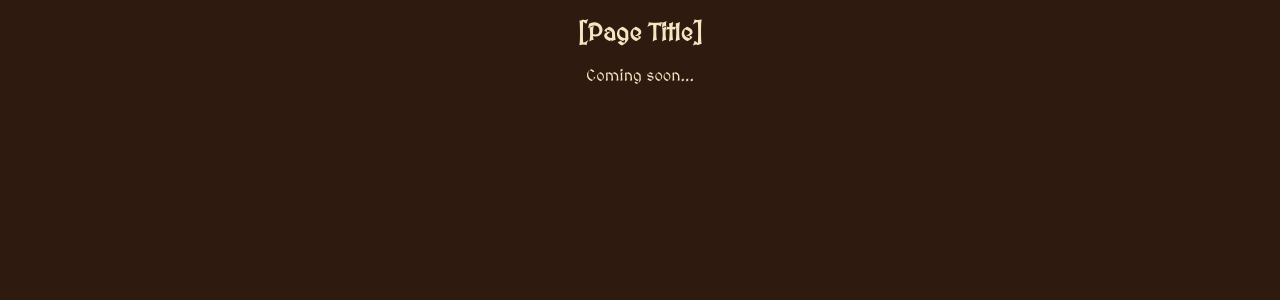
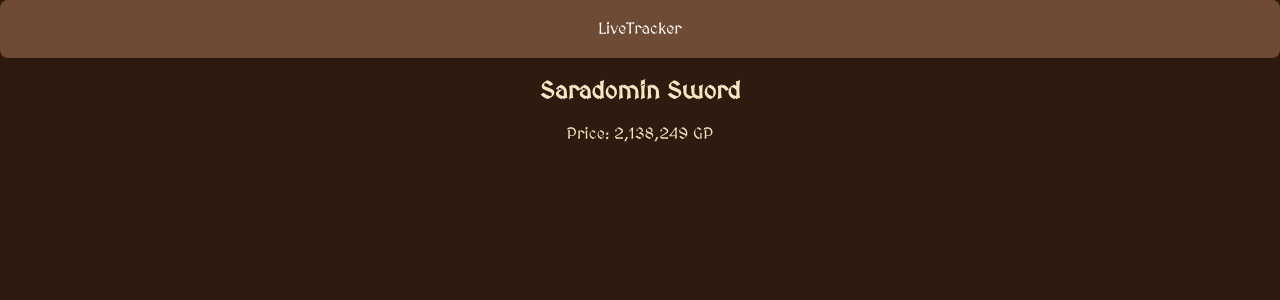
Before and after one commit to urmentrut/kasper-webbprojekt, a React (Vite) app in the folder frontend/: page /LiveTracker in a window 1280 px wide. Shown: the top 300 px of the page. Built offline with nearby package versions, Linux system fonts and the light colour scheme.

Commit message:
Livetracker. Under-page

```diff
--- a/frontend/src/pages/LiveTracker.jsx
+++ b/frontend/src/pages/LiveTracker.jsx
@@ -1,12 +1,50 @@
-import React from 'react';
+import { useState, useEffect } from "react";
 
-const LiveTracker = () => {
+// Mock data for sold items
+const items = [
+  { name: "Abyssal Whip", price: Math.floor(Math.random() * 5000000) + 1000000 },
+  { name: "Dragon Claws", price: Math.floor(Math.random() * 3000000) + 2000000 },
+  { name: "ZGS", price: Math.floor(Math.random() * 1000000) + 500000 },
+  { name: "Bandos Chestplate", price: Math.floor(Math.random() * 2000000) + 1500000 },
+  { name: "Saradomin Sword", price: Math.floor(Math.random() * 2000000) + 500000 },
+  { name: "Tome of Fire", price: Math.floor(Math.random() * 1500000) + 500000 }
+];
+
+export default function LiveTracker() {
+const [soldItems, setSoldItems] = useState([]);
+
+  // Function to simulate new items being sold
+const fetchSoldItems = () => {
+    const newItem = items[Math.floor(Math.random() * items.length)];
+    setSoldItems((prevItems) => [newItem, ...prevItems].slice(0, 10)); // Keep the last 10 items
+};
+
+  // Fetch new sold items every 3 seconds (for simulation)
+useEffect(() => {
+    const intervalId = setInterval(fetchSoldItems, 3000); // Update every 3 seconds
+    return () => clearInterval(intervalId); // Cleanup interval on component unmount
+}, []);
+
 return (
-    <div>
-    <h2>[Page Title]</h2>
-    <p>Coming soon...</p>
+    <div className="min-h-screen bg-[#272727] text-gold flex flex-col items-center p-6">
+      {/* LiveTracker Header */}
+    <div className="home-header mb-6">
+        LiveTracker
+    </div>
+
+      {/* Display sold items */}
+    {soldItems.length > 0 ? (
+        <div className="grid grid-cols-1 md:grid-cols-2 gap-4 w-full max-w-xl mt-6">
+        {soldItems.map((item, index) => (
+            <div key={index} className="bg-gray-800 text-white p-4 rounded-lg shadow-lg">
+            <h2 className="text-xl font-semibold text-gold">{item.name}</h2>
+            <p className="text-lg">{`Price: ${item.price.toLocaleString()} GP`}</p>
+            </div>
+        ))}
+        </div>
+    ) : (
+        <p className="text-white mt-4">No sold items yet...</p>
+    )}
     </div>
 );
-};
-
-export default LiveTracker;
+}
```
